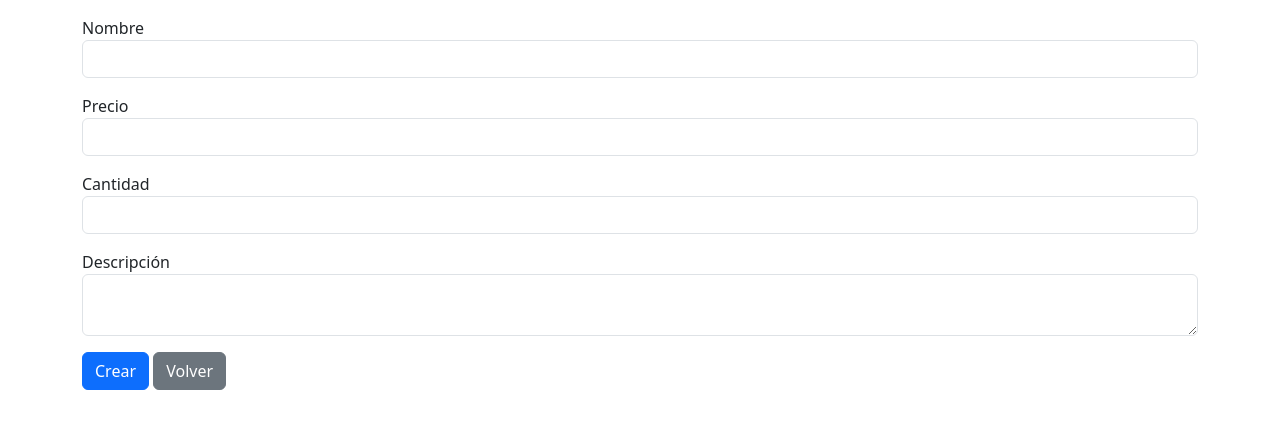
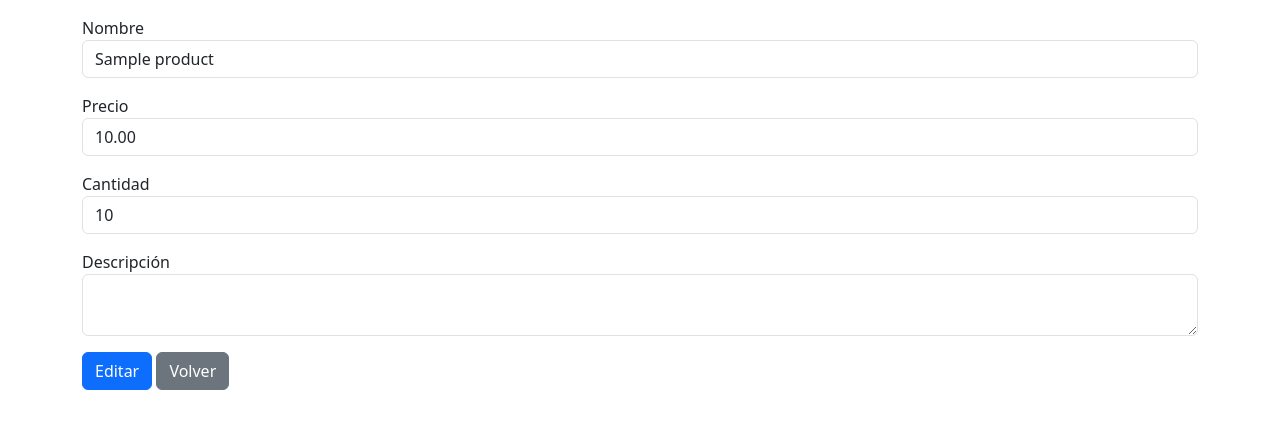
Before and after one commit to matias-user/inventory, a Django app: page /update/1/ in a window 1280 px wide. Shown: the part 56-485 px from the top of the page. Run offline with Django 5.2, Linux system fonts and the light colour scheme; tables that the repository leaves empty hold one stand-in row (values such as "Sample post").

Commit message:
Lógica para editar producto ok

```diff
--- a/inventory/templates/inventory/create_or_update.html
+++ b/inventory/templates/inventory/create_or_update.html
@@ -1,28 +1,41 @@
 {% extends 'common/base.html' %}
 
-{% block title %}Crear{% endblock %}
+{% block title %}
+{% if product %}
+    Editar
+{% else %}
+    Crear
+{% endif %}
+{% endblock %}
 
 {% block main %}
     <form method="post">
         {% csrf_token %}
         <div class="mb-3">
             <label for="name">Nombre</label>
-            <input class="form-control" type="text" name="name" id="name" >
+            <input class="form-control" type="text" name="name" id="name" value="{{ form.name.value|default:'' }}" >
         </div>
         <div class="mb-3">
             <label for="price">Precio</label>
-            <input class="form-control" type="number" name="price" id="price">
+            <input class="form-control" type="number" name="price" id="price" value="{{ form.price.value|default:0 }}" >
         </div>
         <div class="mb-3">
             <label for="quantity">Cantidad</label>
-            <input class="form-control" type="number" name="quantity" id="quantity">
+            <input class="form-control" type="number" name="quantity" id="quantity" value="{{ form.quantity.value|default:0 }}" >
         </div>
         <div class="mb-3">
             <label for="description">Descripción</label>
-            <textarea class="form-control" type="text" name="description" id="description"></textarea>
+            <textarea class="form-control" type="text" name="description" id="description"
+                value="{{ form.description.value|default:'' }}" ></textarea>
         </div>
 
-        <button class="btn btn-primary" type="submit" >Crear</button>
+        <button class="btn btn-primary" type="submit" >
+            {% if product %}
+                Editar
+            {% else %}
+                Crear
+            {% endif %}
+        </button>
         <a class="btn btn-secondary" href="{% url 'inventory:inventory' %}" >Volver</a>
     </form>
 {% endblock %}
--- a/inventory/templates/inventory/inventory.html
+++ b/inventory/templates/inventory/inventory.html
@@ -12,6 +12,7 @@
                     <th>Precio</th>
                     <th>Cantidad</th>
                     <th>Descripción</th>
+                    <th>Acciones</th>
                 </tr>
                 <tr>
                     {% for product in products %}
@@ -19,6 +20,9 @@
                         <td>{{ product.price }}</td>
                         <td>{{ product.quantity }}</td>
                         <td>{{ product.description }}</td>
+                        <td>
+                            <a class="btn btn-secondary" href="{% url 'inventory:update' product.id %}">Editar</a>
+                        </td>
                     {% endfor %}
                 </tr>
             </table>
--- a/inventory/views/inventory.py
+++ b/inventory/views/inventory.py
@@ -23,7 +23,8 @@ def create_or_update(request, product_id=None):
             form.save()
             return redirect('inventory:inventory')
     else:
+        print(product)
         form = ProductoForm(instance=product)
 
 
-    return render(request, 'inventory/create_or_update.html', {'form':form})
+    return render(request, 'inventory/create_or_update.html', {'form':form, 'product':product})
```
